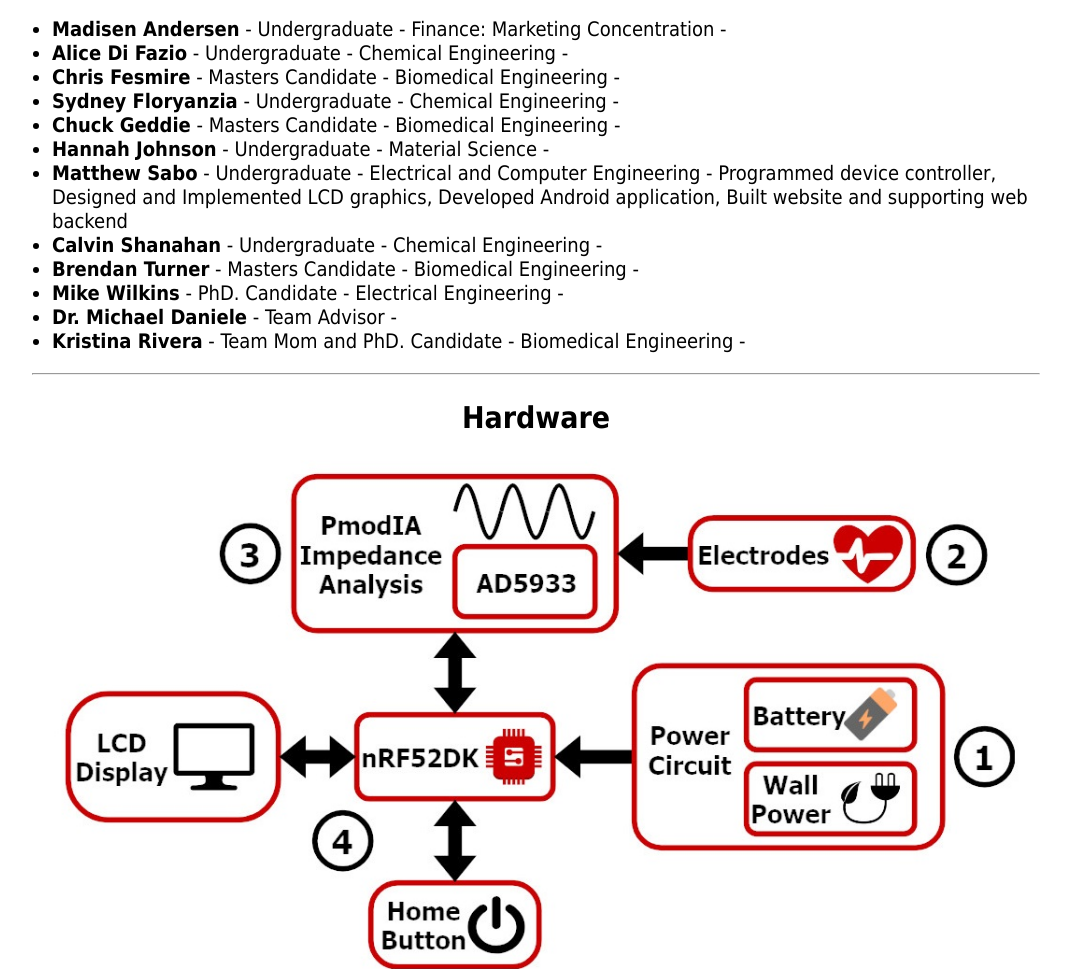
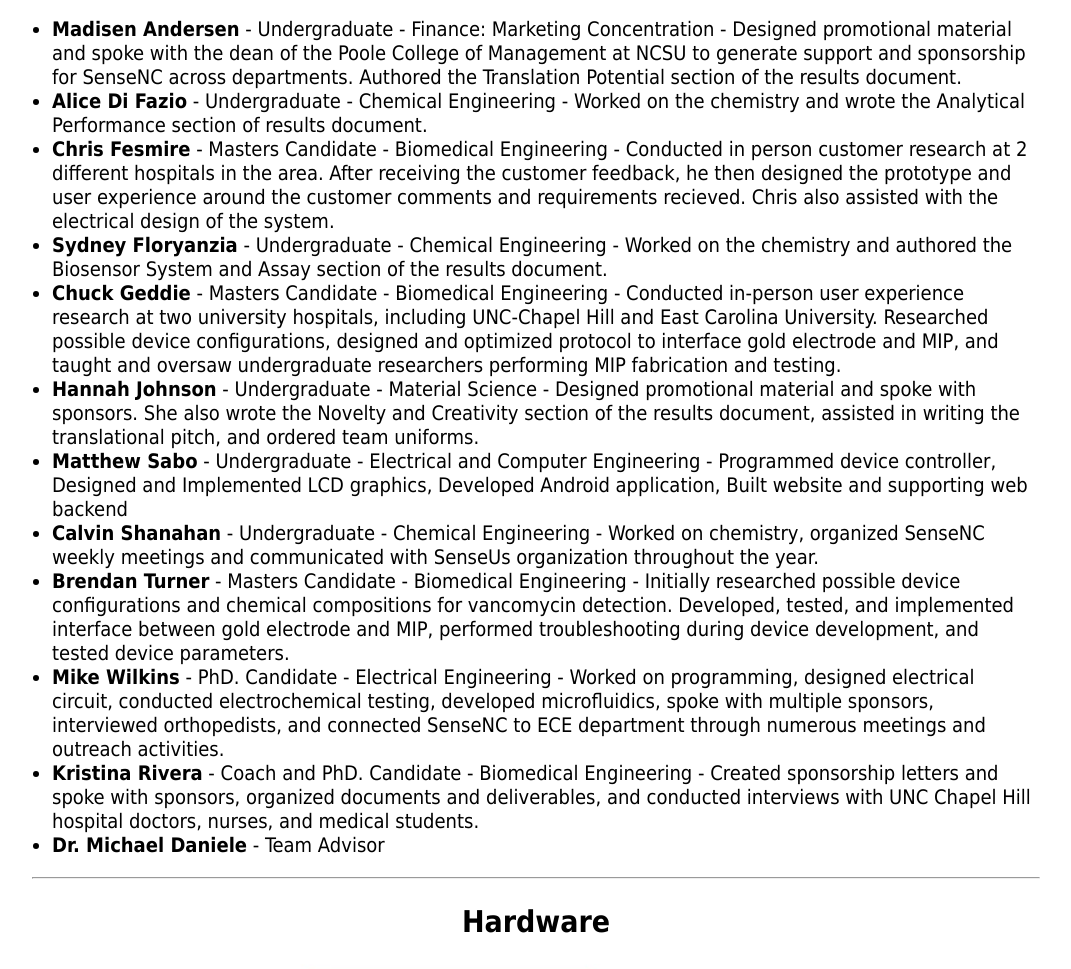
Before and after one commit to mdsabo/sensenc-http, a website: page public/index.html in a window 1280 px wide. Shown: the part 778-1747 px from the top of the page, without its empty margins (104-1175 px from the left). Drawn offline with Linux system fonts and the light colour scheme.

Commit message:
edit team descriptions

```diff
--- a/public/index.html
+++ b/public/index.html
@@ -55,29 +55,30 @@
 			</div>
 
 			<ul>
-				<li><strong>Madisen Andersen</strong> - Undergraduate - Finance: Marketing Concentration - </li>
+				<li><strong>Madisen Andersen</strong> - Undergraduate - Finance: Marketing Concentration - Designed promotional material and spoke with the dean of the Poole College of Management at NCSU to generate support and sponsorship for SenseNC across departments. Authored the Translation Potential section of the results document.</li>
 
-				<li><strong>Alice Di Fazio</strong> - Undergraduate - Chemical Engineering - </li>
+				<li><strong>Alice Di Fazio</strong> - Undergraduate - Chemical Engineering - Worked on the chemistry and wrote the Analytical Performance section of results document.</li>
 
-				<li><strong>Chris Fesmire</strong> - Masters Candidate - Biomedical Engineering - </li>
+				<li><strong>Chris Fesmire</strong> - Masters Candidate - Biomedical Engineering - Conducted in person customer research at 2 different hospitals in the area. After receiving the customer feedback, he then designed the prototype and user experience around the customer comments and requirements recieved. Chris also assisted with the electrical design of the system. </li>
 
-				<li><strong>Sydney Floryanzia</strong> - Undergraduate - Chemical Engineering - </li>
+				<li><strong>Sydney Floryanzia</strong> - Undergraduate - Chemical Engineering - Worked on the chemistry and authored the Biosensor System and Assay section of the results document.</li>
 
-				<li><strong>Chuck Geddie</strong> - Masters Candidate - Biomedical Engineering - </li>
+				<li><strong>Chuck Geddie</strong> - Masters Candidate - Biomedical Engineering - Conducted in-person user experience research at two university hospitals, including UNC-Chapel Hill and East Carolina University. Researched possible device configurations, designed and optimized protocol to interface gold electrode and MIP, and taught and oversaw undergraduate researchers performing MIP fabrication and testing.</li>
 
-				<li><strong>Hannah Johnson</strong> - Undergraduate - Material Science - </li>
+				<li><strong>Hannah Johnson</strong> - Undergraduate - Material Science - Designed promotional material and spoke with sponsors. She also wrote the Novelty and Creativity section of the results document, assisted in writing the translational pitch, and ordered team uniforms.</li>
 
 				<li><strong>Matthew Sabo</strong> - Undergraduate - Electrical and Computer Engineering - Programmed device controller, Designed and Implemented LCD graphics, Developed Android application, Built website and supporting web backend </li>
 
-				<li><strong>Calvin Shanahan</strong> - Undergraduate - Chemical Engineering - </li>
+				<li><strong>Calvin Shanahan</strong> - Undergraduate - Chemical Engineering - Worked on chemistry, organized SenseNC weekly meetings and communicated with SenseUs organization throughout the year.</li>
 
-				<li><strong>Brendan Turner</strong> - Masters Candidate - Biomedical Engineering - </li>
+				<li><strong>Brendan Turner</strong> - Masters Candidate - Biomedical Engineering - Initially researched possible device configurations and chemical compositions for vancomycin detection. Developed, tested, and implemented interface between gold electrode and MIP, performed troubleshooting during device development, and tested device parameters.</li>
 
-				<li><strong>Mike Wilkins</strong> - PhD. Candidate - Electrical Engineering - </li>
+				<li><strong>Mike Wilkins</strong> - PhD. Candidate - Electrical Engineering - Worked on programming, designed electrical circuit, conducted electrochemical testing, developed microfluidics, spoke with multiple sponsors, interviewed orthopedists, and connected SenseNC to ECE department through numerous meetings and outreach activities.</li>
 
-				<li><strong>Dr. Michael Daniele</strong> - Team Advisor - </li>
+				<li><strong>Kristina Rivera</strong> - Coach and PhD. Candidate - Biomedical Engineering - Created sponsorship letters and spoke with sponsors, organized documents and deliverables, and conducted interviews with UNC Chapel Hill hospital doctors, nurses, and medical students.</li>
 
-				<li><strong>Kristina Rivera</strong> - Team Mom and PhD. Candidate - Biomedical Engineering -</li>
+				<li><strong>Dr. Michael Daniele</strong> - Team Advisor</li>
+
 			</ul>
 		</div>
 
@@ -112,10 +113,10 @@
 					The sensor is driven by custom C++ code built on top of the mbed standard RTOS library.
 				</li>
 				<li>
-					The Android Application was designed using Android Studio and is writen in Java and XML.
+					The Android Application was designed using Android Studio and is written in Java and XML.
 				</li>
 				<li>
-					The web server is hosted on the Heroku web platform and runs a Javascript backend based on the NodeJS library.  This is connected to a SQLite3 database for storing and retrieving samples.  The viewable webpages (this one) are wirtten in HTML and CSS.
+					The web server is hosted on the Heroku web platform and runs a Javascript backend based on the NodeJS library.  This is connected to a SQLite3 database for storing and retrieving samples.  The viewable webpages (this one) are written in HTML and CSS.
 				</li>
 				<li>
 					The server can serve HTTP requests from any web-enabled device and could be used to stream information directly to a hospital patient database for continuous monitoring.
```
